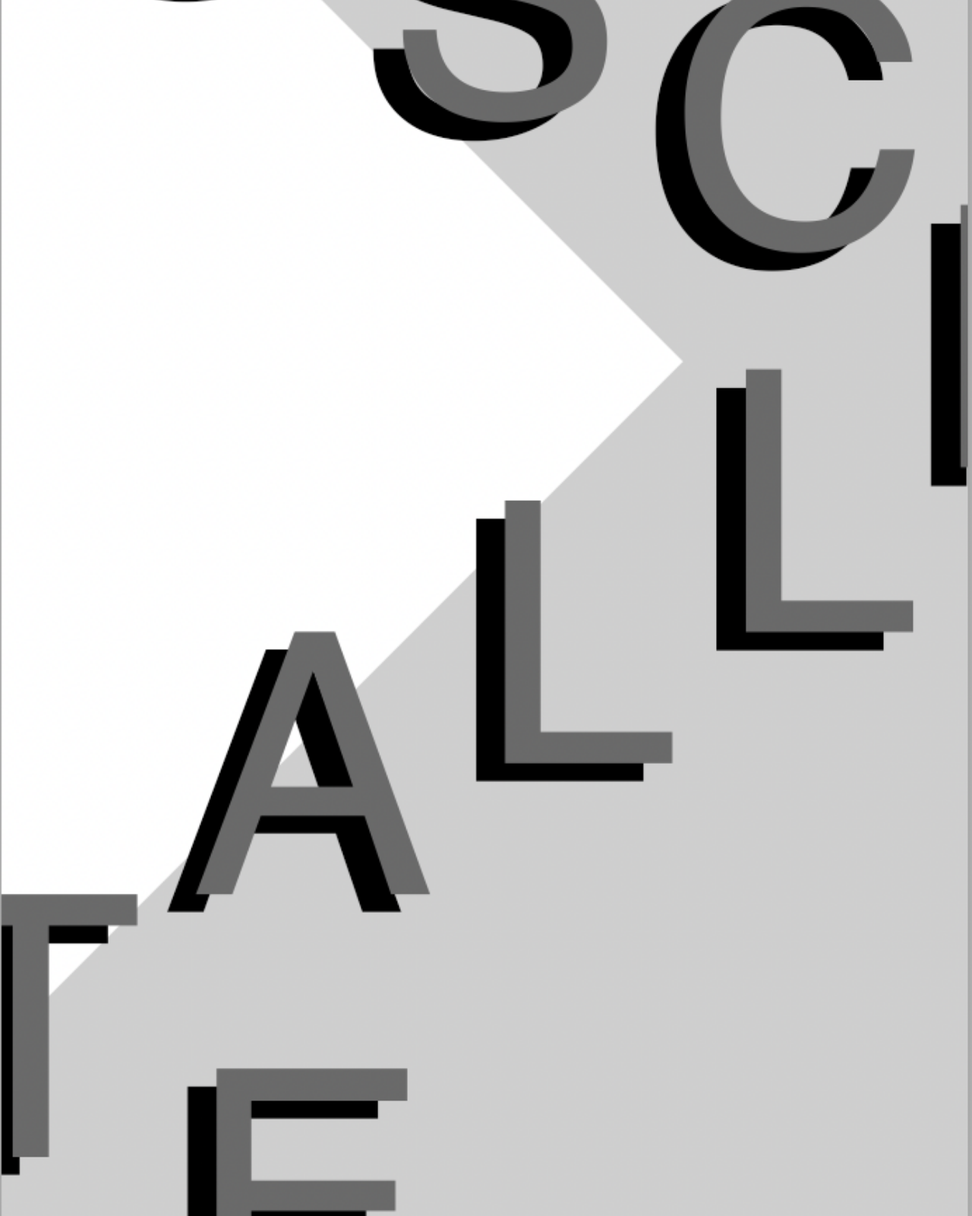
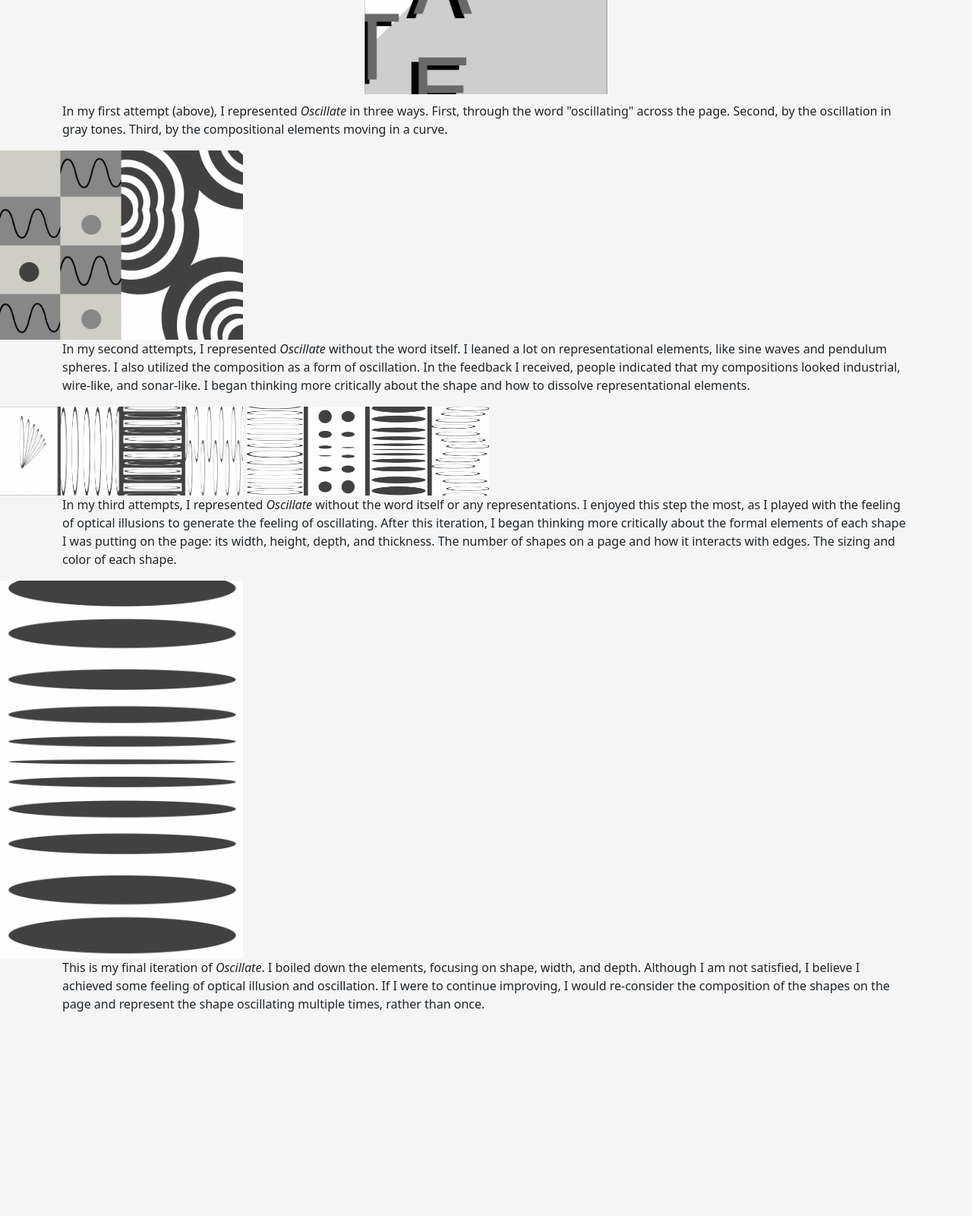
Before and after one commit to klin2020/klin2020.github.io, a website: page dist/oscillate.html in a window 1280 px wide. Shown: the part 520-2120 px from the top of the page at 76% size. After the commit the page ends 1869 px from the top, so only its background shows below. Drawn offline with nearby package versions, Linux system fonts and the light colour scheme.

Commit message:
Update oscillate.html

```diff
--- a/dist/oscillate.html
+++ b/dist/oscillate.html
@@ -62,27 +62,27 @@
         </div>
 
         <div class="center">
-            <img src="oscillate/oscillate1.png" style="width:100%">
+            <img src="oscillate/oscillate1.png" style="width:25%">
         </div>
 
         <div class="container">
-          <p>In my first attempt, I represented <i>Oscillate</i> in three ways. First, through the word "oscillating" across the page. Second, by the oscillation in gray tones. Third, by the compositional elements moving in a curve.</p>
+          <p>In my first attempt (above), I represented <i>Oscillate</i> in three ways. First, through the word "oscillating" across the page. Second, by the oscillation in gray tones. Third, by the compositional elements moving in a curve.</p>
         </div>
 
-        <img src="oscillate/oscillate2.png" style="width:100%">
+        <img src="oscillate/oscillate2.png" style="width:25%">
 
         <div class="container">
           <p>In my second attempts, I represented <i>Oscillate</i> without the word itself. I leaned a lot on representational elements, like sine waves and pendulum spheres. I also utilized the composition as a form of oscillation. In the feedback I received, people indicated that my compositions looked industrial, wire-like, and sonar-like. I began thinking more critically about the shape and how to dissolve representational elements.</p>
         </div>
 
 
-        <img src="oscillate/oscillate3.png" style="width:100%">
-        <img src="oscillate/oscillate4.png" style="width:100%">
+        <img src="oscillate/oscillate3.png" style="width:25%">
+        <img src="oscillate/oscillate4.png" style="width:25%">
 
          <div class="container">
           <p>In my third attempts, I represented <i>Oscillate</i> without the word itself or any representations. I enjoyed this step the most, as I played with the feeling of optical illusions to generate the feeling of oscillating. After this iteration, I began thinking more critically about the formal elements of each shape I was putting on the page: its width, height, depth, and thickness. The number of shapes on a page and how it interacts with edges. The sizing and color of each shape.</p>
         </div>
-        <img src="oscillate/oscillate5.png" style="width:100%">
+        <img src="oscillate/oscillate5.png" style="width:25%">
 
         <div class="container">
           <p>This is my final iteration of <i>Oscillate</i>. I boiled down the elements, focusing on shape, width, and depth. Although I am not satisfied, I believe I achieved some feeling of optical illusion and oscillation. If I were to continue improving, I would re-consider the composition of the shapes on the page and represent the shape oscillating multiple times, rather than once.</p>
```
